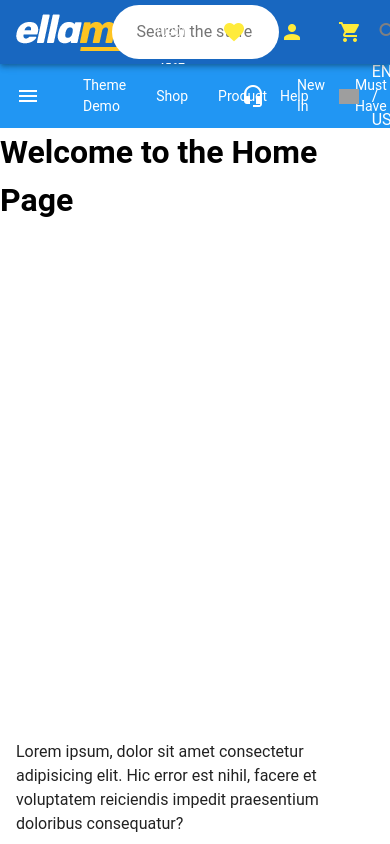
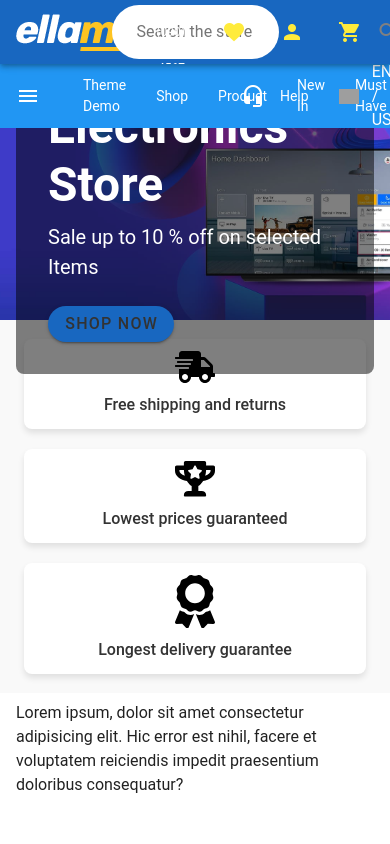
Before and after one commit to Rockchtaa/e-commerce, a Vue app: page / in a window 390 px wide. Built offline with nearby package versions, Linux system fonts and the light colour scheme; grey boxes are pictures that could not be loaded.

Commit message:
add features and banner sections

```diff
--- /dev/null
+++ b/src/components/Home-page/TheFeaturesApp.vue
@@ -0,0 +1,138 @@
+<template>
+  <div class="features">
+    <v-container>
+      <v-row>
+        <v-col>
+          <div class="parent">
+            <svg
+              aria-hidden="true"
+              focusable="false"
+              data-prefix="fas"
+              data-icon="shipping-fast"
+              role="img"
+              xmlns="http://www.w3.org/2000/svg"
+              viewBox="0 0 640 512"
+              class="svg-inline--fa fa-shipping-fast fa-w-20 fa-3x"
+                    width="30px"
+            >
+              <path
+                fill="currentColor"
+                d="M624 352h-16V243.9c0-12.7-5.1-24.9-14.1-33.9L494 110.1c-9-9-21.2-14.1-33.9-14.1H416V48c0-26.5-21.5-48-48-48H112C85.5 0 64 21.5 64 48v48H8c-4.4 0-8 3.6-8 8v16c0 4.4 3.6 8 8 8h272c4.4 0 8 3.6 8 8v16c0 4.4-3.6 8-8 8H40c-4.4 0-8 3.6-8 8v16c0 4.4 3.6 8 8 8h208c4.4 0 8 3.6 8 8v16c0 4.4-3.6 8-8 8H8c-4.4 0-8 3.6-8 8v16c0 4.4 3.6 8 8 8h208c4.4 0 8 3.6 8 8v16c0 4.4-3.6 8-8 8H64v128c0 53 43 96 96 96s96-43 96-96h128c0 53 43 96 96 96s96-43 96-96h48c8.8 0 16-7.2 16-16v-32c0-8.8-7.2-16-16-16zM160 464c-26.5 0-48-21.5-48-48s21.5-48 48-48 48 21.5 48 48-21.5 48-48 48zm320 0c-26.5 0-48-21.5-48-48s21.5-48 48-48 48 21.5 48 48-21.5 48-48 48zm80-208H416V144h44.1l99.9 99.9V256z"
+                class=""
+              ></path>
+            </svg>
+            <span> Free shipping and returns </span>
+          </div>
+        </v-col>
+        <v-col>
+          <div class="parent">
+            <svg
+              aria-hidden="true"
+              focusable="false"
+              data-prefix="fas"
+              data-icon="trophy-alt"
+              role="img"
+              xmlns="http://www.w3.org/2000/svg"
+              viewBox="0 0 576 512"
+              class="svg-inline--fa fa-trophy-alt fa-w-18 fa-3x"
+                    width="30px"
+            >
+              <path
+                fill="currentColor"
+                d="M552 64H448V24c0-13.3-10.7-24-24-24H152c-13.3 0-24 10.7-24 24v40H24C10.7 64 0 74.7 0 88v56c0 66.5 77.9 131.7 171.9 142.4C203.3 338.5 240 360 240 360v72h-48c-35.3 0-64 20.7-64 56v12c0 6.6 5.4 12 12 12h296c6.6 0 12-5.4 12-12v-12c0-35.3-28.7-56-64-56h-48v-72s36.7-21.5 68.1-73.6C498.4 275.6 576 210.3 576 144V88c0-13.3-10.7-24-24-24zM64 144v-16h64.2c1 32.6 5.8 61.2 12.8 86.2-47.5-16.4-77-49.9-77-70.2zm448 0c0 20.2-29.4 53.8-77 70.2 7-25 11.8-53.6 12.8-86.2H512v16zm-127.3 4.7l-39.6 38.6 9.4 54.6c1.7 9.8-8.7 17.2-17.4 12.6l-49-25.8-49 25.8c-8.8 4.6-19.1-2.9-17.4-12.6l9.4-54.6-39.6-38.6c-7.1-6.9-3.2-19 6.7-20.5l54.8-8 24.5-49.6c4.4-8.9 17.1-8.9 21.5 0l24.5 49.6 54.8 8c9.6 1.5 13.5 13.6 6.4 20.5z"
+                class=""
+              ></path>
+            </svg>
+            <span> Lowest prices guaranteed </span>
+          </div>
+        </v-col>
+        <v-col>
+          <div class="parent">
+            <svg
+              aria-hidden="true"
+              focusable="false"
+              data-prefix="fas"
+              data-icon="award"
+              role="img"
+              xmlns="http://www.w3.org/2000/svg"
+              viewBox="0 0 384 512"
+              class="svg-inline--fa fa-award fa-w-12 fa-3x"
+              width="20px"
+            >
+              <path
+                fill="currentColor"
+                d="M97.12 362.63c-8.69-8.69-4.16-6.24-25.12-11.85-9.51-2.55-17.87-7.45-25.43-13.32L1.2 448.7c-4.39 10.77 3.81 22.47 15.43 22.03l52.69-2.01L105.56 507c8 8.44 22.04 5.81 26.43-4.96l52.05-127.62c-10.84 6.04-22.87 9.58-35.31 9.58-19.5 0-37.82-7.59-51.61-21.37zM382.8 448.7l-45.37-111.24c-7.56 5.88-15.92 10.77-25.43 13.32-21.07 5.64-16.45 3.18-25.12 11.85-13.79 13.78-32.12 21.37-51.62 21.37-12.44 0-24.47-3.55-35.31-9.58L252 502.04c4.39 10.77 18.44 13.4 26.43 4.96l36.25-38.28 52.69 2.01c11.62.44 19.82-11.27 15.43-22.03zM263 340c15.28-15.55 17.03-14.21 38.79-20.14 13.89-3.79 24.75-14.84 28.47-28.98 7.48-28.4 5.54-24.97 25.95-45.75 10.17-10.35 14.14-25.44 10.42-39.58-7.47-28.38-7.48-24.42 0-52.83 3.72-14.14-.25-29.23-10.42-39.58-20.41-20.78-18.47-17.36-25.95-45.75-3.72-14.14-14.58-25.19-28.47-28.98-27.88-7.61-24.52-5.62-44.95-26.41-10.17-10.35-25-14.4-38.89-10.61-27.87 7.6-23.98 7.61-51.9 0-13.89-3.79-28.72.25-38.89 10.61-20.41 20.78-17.05 18.8-44.94 26.41-13.89 3.79-24.75 14.84-28.47 28.98-7.47 28.39-5.54 24.97-25.95 45.75-10.17 10.35-14.15 25.44-10.42 39.58 7.47 28.36 7.48 24.4 0 52.82-3.72 14.14.25 29.23 10.42 39.59 20.41 20.78 18.47 17.35 25.95 45.75 3.72 14.14 14.58 25.19 28.47 28.98C104.6 325.96 106.27 325 121 340c13.23 13.47 33.84 15.88 49.74 5.82a39.676 39.676 0 0 1 42.53 0c15.89 10.06 36.5 7.65 49.73-5.82zM97.66 175.96c0-53.03 42.24-96.02 94.34-96.02s94.34 42.99 94.34 96.02-42.24 96.02-94.34 96.02-94.34-42.99-94.34-96.02z"
+                class=""
+              ></path>
+            </svg>
+            <span> Longest delivery guarantee </span>
+          </div>
+        </v-col>
+      </v-row>
+    </v-container>
+  </div>
+</template>
+<style>
+.features {
+  background-color: #f9f9f9;
+  padding: 15px 20px;
+}
+
+.features .v-container {
+  max-width: 1200px;
+  margin: 0 auto;
+}
+
+.features .v-row {
+  display: flex;
+  flex-wrap: wrap;
+  justify-content: space-between;
+  gap: 20px;
+}
+
+.features .v-col {
+  flex: 1;
+  max-width: 300px;
+  text-align: center;
+  background-color: #fff;
+  border-radius: 8px;
+  box-shadow: 0 4px 6px rgba(0, 0, 0, 0.1);
+  transition: transform 0.2s ease-in-out, box-shadow 0.2s ease-in-out;
+}
+
+.features .v-col:hover {
+  transform: translateY(-10px); /* Slight lift on hover */
+  box-shadow: 0 6px 10px rgba(0, 0, 0, 0.15); /* Deeper shadow */
+}
+
+.parent {
+  display: flex;
+  flex-direction: column;
+  align-items: center;
+  gap: 10px;
+}
+
+.parent svg {
+  width: 40px;
+  fill: #007bff;
+}
+
+.parent span {
+  font-size: 16px;
+  font-weight: 500;
+  color: #333; /* Dark gray text */
+}
+
+@media (max-width: 768px) {
+  .features .v-row {
+    flex-direction: column; /* Stack columns on smaller screens */
+    align-items: center;
+  }
+
+  .features .v-col {
+    max-width: 100%; /* Full width for columns */
+  }
+}
+
+
+</style>
--- /dev/null
+++ b/src/components/Home-page/UpperBanner.vue
@@ -0,0 +1,134 @@
+<template>
+    <div class="banner">
+      <div class="parent">
+        <v-container>
+          <v-row class="fill-height align-center">
+            <v-col cols="12">
+              <div class="cont">
+                <h1 class="title">Electronics Store</h1>
+                <p class="hint">Sale up to 10 % off on selected Items</p>
+                <v-btn color="primary" class="shop-btn">Shop Now</v-btn>
+              </div>
+            </v-col>
+          </v-row>
+        </v-container>
+      </div>
+    </div>
+  </template>
+
+  <style scoped>
+  /* General banner styles */
+  .banner {
+    .parent {
+      background-image: url('../../assets/images/banner-bg.jpg');
+      background-size: cover;
+      background-position: center;
+      height: 400px;
+      position: relative;
+      display: flex;
+      justify-content: center;
+      align-items: center;
+    }
+
+    .cont {
+      color: #fff;
+      position: relative;
+      z-index: 1;
+      text-align: left;
+      padding: 2rem; /* Adjusted for better responsiveness */
+      max-width: 600px;
+      background: rgba(0, 0, 0, 0.5); /* Subtle background for readability */
+      border-radius: 8px;
+    }
+
+    .title {
+      font-size: 3rem;
+      font-weight: bold;
+      margin: 0;
+      line-height: 1.2;
+    }
+
+    .hint {
+      font-size: 1.25rem;
+      margin-top: 0.5rem;
+      line-height: 1.5;
+    }
+
+    .shop-btn {
+      margin-top: 1.5rem;
+      border-radius: 20px;
+    }
+  }
+
+  /* Responsive styles */
+  @media screen and (max-width: 1200px) {
+    .banner .parent {
+      height: 350px;
+    }
+
+    .cont {
+      padding: 1.5rem;
+    }
+
+    .title {
+      font-size: 2.5rem;
+    }
+
+    .hint {
+      font-size: 1rem;
+    }
+  }
+
+  @media screen and (max-width: 768px) {
+    .banner .parent {
+      height: 300px;
+    }
+
+    .cont {
+      padding: 1rem;
+      text-align: center; /* Center text for smaller screens */
+    }
+
+    .title {
+      font-size: 2rem;
+    }
+
+    .hint {
+      font-size: 0.875rem;
+    }
+  }
+
+  @media screen and (max-width: 576px) {
+    .banner .parent {
+      height: 250px;
+    }
+
+    .cont {
+      padding: 0.75rem;
+      text-align: center;
+    }
+
+    .title {
+      font-size: 1.75rem;
+    }
+
+    .hint {
+      font-size: 0.75rem;
+    }
+  }
+
+  /* Additional tweaks for very small devices */
+  @media screen and (max-width: 400px) {
+    .banner .parent {
+      height: 200px;
+    }
+
+    .title {
+      font-size: 1.5rem;
+    }
+
+    .hint {
+      font-size: 0.7rem;
+    }
+  }
+  </style>
--- a/src/components/global/AppLayout.vue
+++ b/src/components/global/AppLayout.vue
@@ -1,8 +1,8 @@
 <template>
   <div class="layout">
-    <v-layout>
+    <v-layout class="position-relative">
       <CartDrawer />
-      <v-main>
+      <v-main style="padding-top: 120px;">
         <slot></slot>
       </v-main>
       <Appnav />
--- a/src/components/global/AppNav.vue
+++ b/src/components/global/AppNav.vue
@@ -101,9 +101,10 @@
 
 <script>
 export default {
+  inject: ['emitter'],
   data() {
     return {
-      selectedLanguage: "EN / USD", // Default selected language
+      selectedLanguage: "EN / USD",
       selectedFlag: "https://upload.wikimedia.org/wikipedia/commons/8/83/Flag_of_the_United_Kingdom_%283-5%29.svg",
       languageOptions: [
         {
@@ -120,10 +121,9 @@
     };
   },
   methods: {
-    inject: ["emitter"],
     selectLanguage(option) {
-      this.selectedLanguage = option.label; // Update displayed language
-      this.selectedFlag = option.flag; // Update displayed flag
+      this.selectedLanguage = option.label;
+      this.selectedFlag = option.flag;
     },
 
     toggleCart() {
--- a/src/components/global/MyAppFooter.vue
+++ b/src/components/global/MyAppFooter.vue
@@ -1,6 +1,6 @@
 <template>
   <div class="app-footer">
-    <v-footer :app="true">
+    <v-footer :app="true" absolute>
       <p>
         Lorem ipsum, dolor sit amet consectetur adipisicing elit. Hic error est
         nihil, facere et voluptatem reiciendis impedit praesentium doloribus
--- a/src/views/MyHome.vue
+++ b/src/views/MyHome.vue
@@ -1,11 +1,19 @@
 <template>
     <div>
-      <h1>Welcome to the Home Page</h1>
+      <UpperBanner />
+      <TheFeaturesApp />
     </div>
 </template>
 
 <script>
+import TheFeaturesApp from '@/components/Home-page/TheFeaturesApp.vue';
+import UpperBanner from '@/components/Home-page/UpperBanner.vue';
+
 export default {
-    name: 'MyHome'
+    name: 'MyHome',
+    components: {
+        UpperBanner,
+        TheFeaturesApp
+    }
 }
 </script>
```
